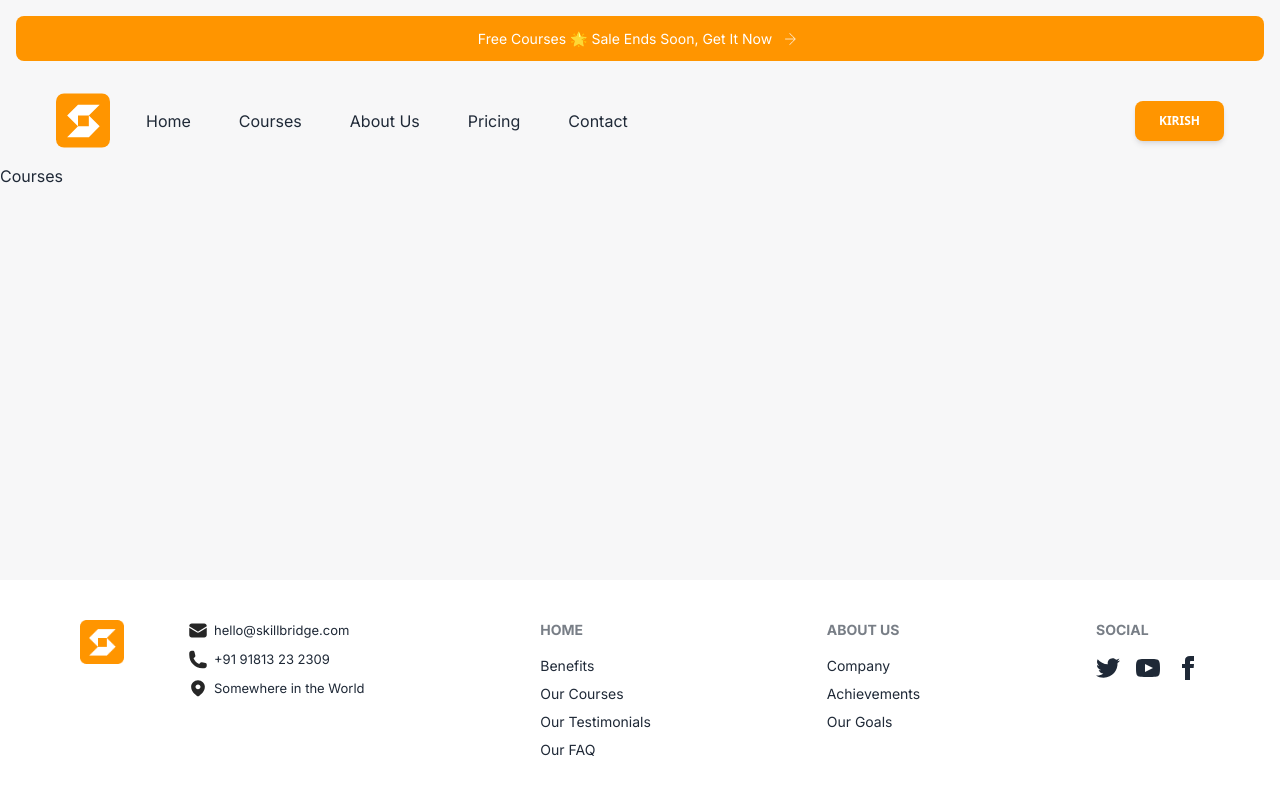
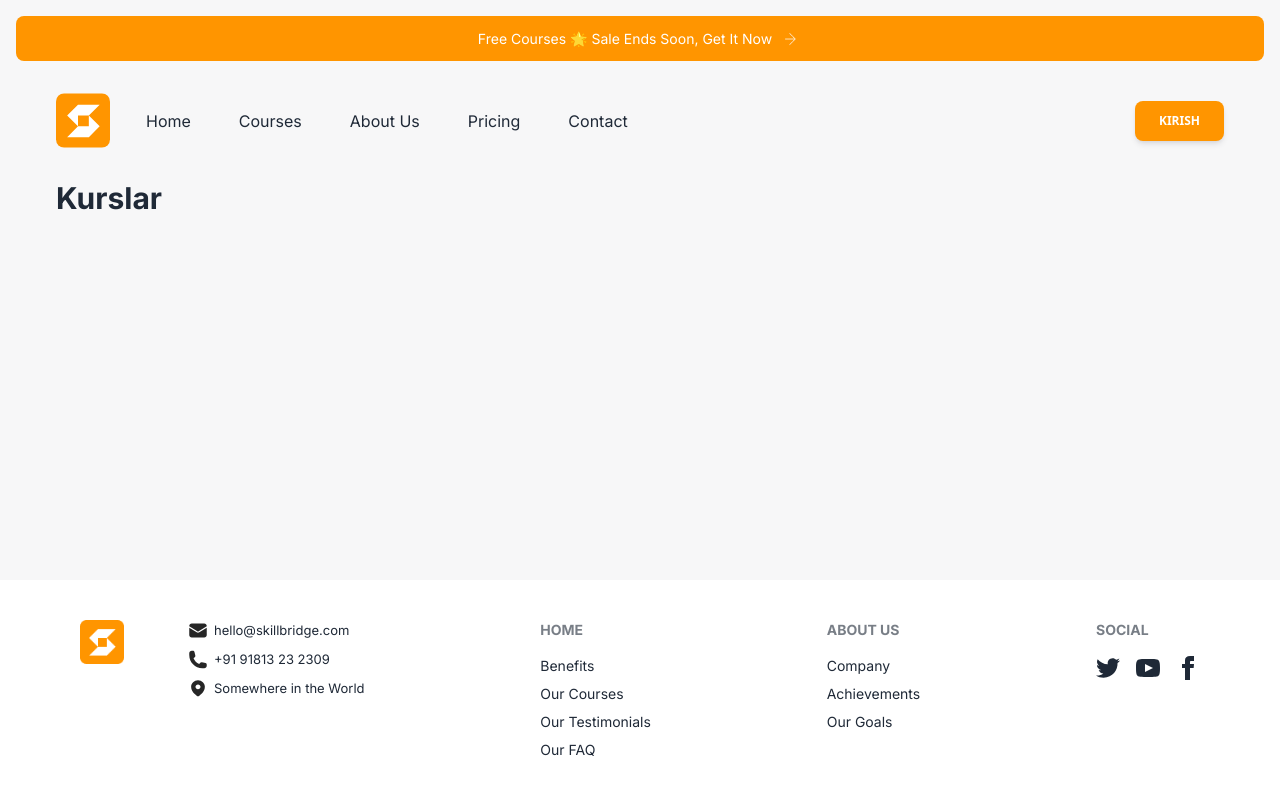
Before and after one commit to nurbek2107/User_project, a Next.js app: page /courses in a window 1280 px wide. Shown: the top 794 px of the page. Built offline with nearby package versions, Linux system fonts and the light colour scheme.

Commit message:
version .8

```diff
--- a/src/app/(pages)/courses/page.jsx
+++ b/src/app/(pages)/courses/page.jsx
@@ -2,7 +2,12 @@ import React from 'react'
 
 function Courses() {
   return (
-    <div>Courses</div>
+    <div className='main-container p-4'>
+      <h1 className='text-3xl font-bold'>Kurslar</h1>
+      <div>
+
+      </div>
+    </div>
   )
 }
 
--- a/src/components/Footer/page.jsx
+++ b/src/components/Footer/page.jsx
@@ -6,7 +6,7 @@ function Footer() {
 
   return (
     <footer className="footer-fixed bg-white">
-      <div className='main-container footer text-base-content p-10  flex flex-wrap gap-20 justify-between'>
+      <div className='main-container footer text-base-content p-10  flex flex-wrap gap-20  justify-between '>
         <nav className='flex flex-wrap gap-16 '>
           <Link href={`/`}>
             <img className='w-[44px] h-[44px]' src="../assets/Logo.png" alt="Logo" />
```
